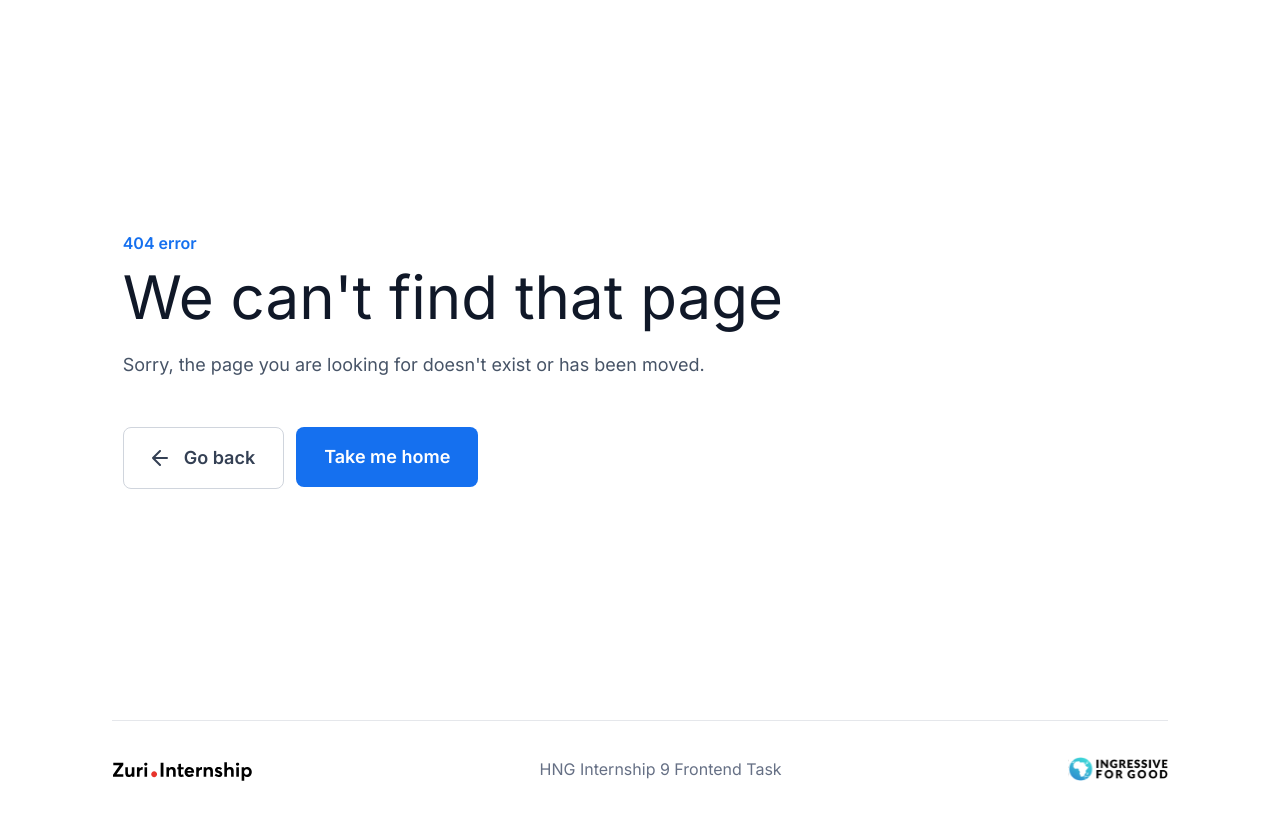
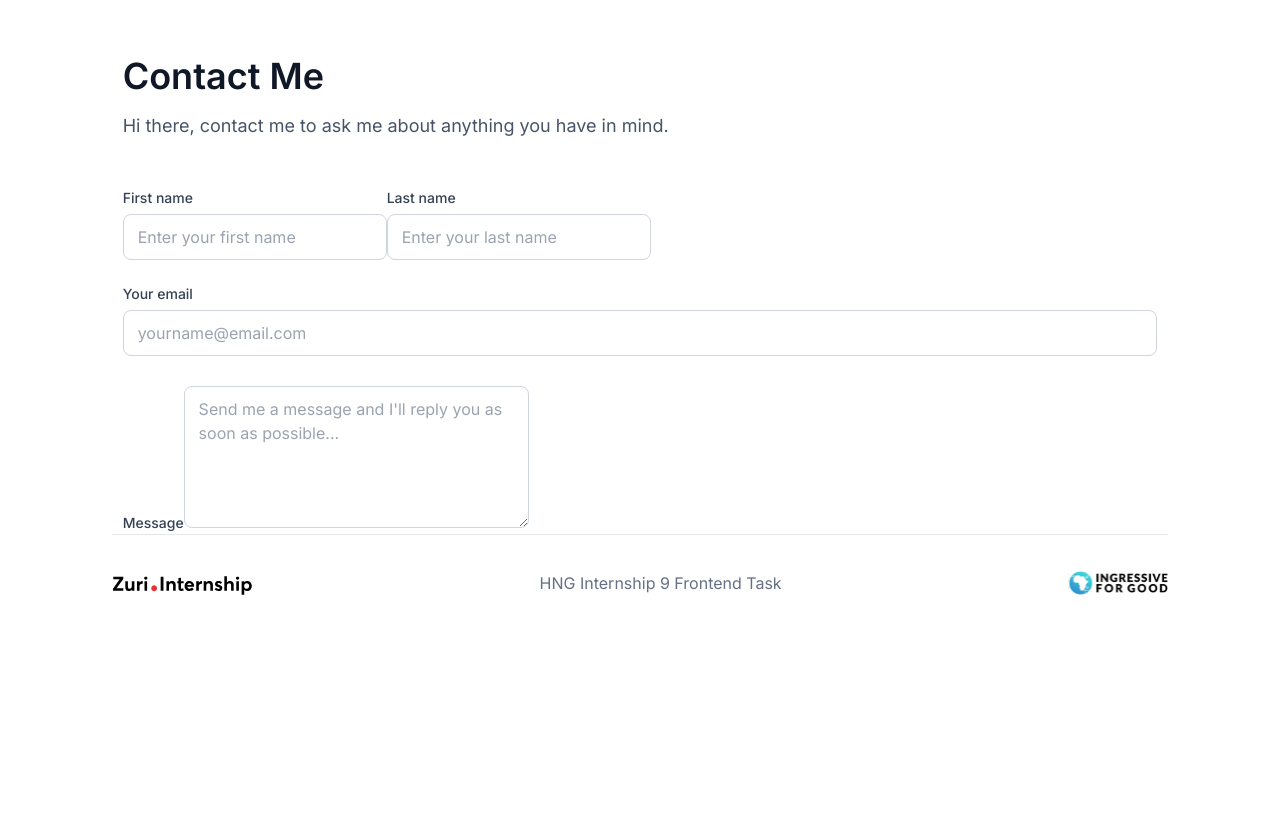
Before and after one commit to Deelyah/HNG-Stage1, a React (Vite) app: page /contact in a window 1280 px wide. Before the commit this address had no page. Shown: the top 820 px of the page. Built offline with nearby package versions, Linux system fonts and the light colour scheme.

Commit message:
chore: use arrow functions

```diff
--- a/src/App.jsx
+++ b/src/App.jsx
@@ -2,6 +2,7 @@ import { BrowserRouter, Routes, Route } from "react-router-dom";
 import ErrorPage from "./pages/ErrorPage";
 import Home from "./pages/Home";
 import PageFooter from "./components/PageFooter";
+import Contact from "./pages/Contact";
 function App() {
   return (
     <div className="App w-full flex  flex-col items-center">
@@ -9,6 +10,7 @@ function App() {
         <BrowserRouter>
           <Routes>
             <Route path="" element={<Home />} />
+            <Route path="contact" element={<Contact />} />
             <Route path="*" element={<ErrorPage />} />
           </Routes>
         </BrowserRouter>
--- a/src/pages/Contact.jsx
+++ b/src/pages/Contact.jsx
@@ -3,9 +3,11 @@ const Contact = () => {
     e.preventDefault();
   };
   return (
-    <div>
+    <div className="pt-14">
       <div>
-        <h3 className="text-[#101828] font-semibold mb-4">Contact Me</h3>
+        <h3 className="text-[#101828] font-semibold mb-4 text-4xl">
+          Contact Me
+        </h3>
         <p className="text-[#475467] text-lg mb-12">
           Hi there, contact me to ask me about anything you have in mind.
         </p>
@@ -14,7 +16,71 @@ const Contact = () => {
         onSubmit={(e) => {
           handleSubmit(e);
         }}
-      ></form>
+      >
+        <div className="flex flex-col md:flex-row">
+          <div className="flex flex-col mb-6">
+            <label
+              htmlFor="firstname"
+              className="text-sm font-medium text-[#344054] mb-1.5"
+            >
+              First name
+            </label>
+            <input
+              type="text"
+              name="firstname"
+              id="firstname"
+              placeholder="Enter your first name"
+              className="w-full px-3.5 py-2.5 focus:outline-none border border-[#D0D5DD] text-[#667085] rounded-lg"
+            />
+          </div>
+          <div className="flex flex-col mb-6">
+            <label
+              htmlFor="lastname"
+              className="text-sm font-medium text-[#344054] mb-1.5"
+            >
+              Last name
+            </label>
+            <input
+              type="text"
+              name="lastname"
+              id="lastname"
+              placeholder="Enter your last name"
+              className="w-full px-3.5 py-2.5 focus:outline-none border border-[#D0D5DD] text-[#667085] rounded-lg"
+            />
+          </div>
+        </div>
+        <div className="flex flex-col mb-6">
+          <label
+            htmlFor="email"
+            className="text-sm font-medium text-[#344054] mb-1.5"
+          >
+            Your email
+          </label>
+          <input
+            type="email"
+            name="email"
+            id="email"
+            placeholder="yourname@email.com"
+            className="w-full px-3.5 py-2.5 focus:outline-none border border-[#D0D5DD] text-[#667085] rounded-lg"
+          />
+        </div>
+        <div>
+          <label
+            htmlFor="message"
+            className="text-sm font-medium text-[#344054]"
+          >
+            Message
+          </label>
+          <textarea
+            name="message"
+            id="message"
+            cols="30"
+            rows="5"
+            className="px-3.5 py-2.5 focus:outline-none border border-[#D0D5DD] text-[#667085] rounded-lg mt-1.5"
+            placeholder="Send me a message and I'll reply you as soon as possible..."
+          ></textarea>
+        </div>
+      </form>
     </div>
   );
 };
```
